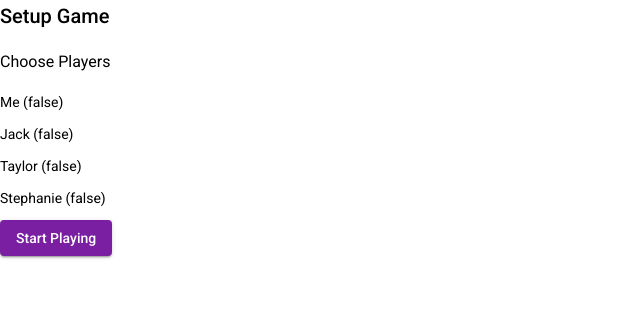
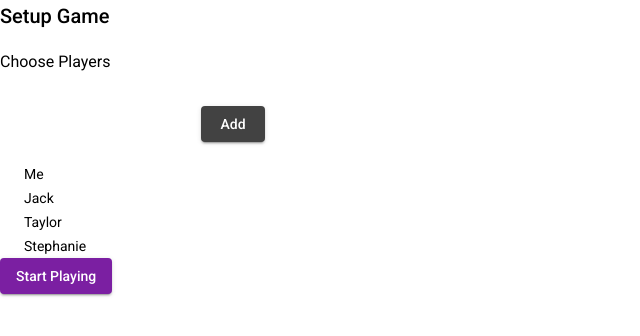
Before and after one commit to tsteelematc/tca-foo-angular-md, an Angular app: page /setup in a window 1280 px wide. Shown: the top 336 px of the page, without its empty margins (0-640 px from the left). Built offline with nearby package versions, Linux system fonts and the light colour scheme.

Commit message:
Got checkboxes and ability to add new players working

```diff
--- a/src/app/app.module.ts
+++ b/src/app/app.module.ts
@@ -11,6 +11,7 @@ import { MatButtonModule } from '@angular/material/button';
 import { MatCheckboxModule } from '@angular/material/checkbox';
 import { MatFormFieldModule } from '@angular/material/form-field';
 import { MatInputModule } from '@angular/material/input';
+import { FormsModule } from '@angular/forms';
 
 @NgModule({
   declarations: [
@@ -26,7 +27,8 @@ import { MatInputModule } from '@angular/material/input';
     MatButtonModule,
     MatCheckboxModule,
     MatFormFieldModule,
-    MatInputModule
+    MatInputModule,
+    FormsModule
   ],
   providers: [],
   bootstrap: [AppComponent]
--- a/src/app/play-game/play-game.component.html
+++ b/src/app/play-game/play-game.component.html
@@ -1,6 +1,11 @@
 <h2>
     Play Game
 </h2>
+<p
+    *ngFor="let p of gameSvc.currentGame.players"
+>
+    {{ p }}
+</p>
 <button
     mat-raised-button
     color="primary"
--- a/src/app/play-game/play-game.component.ts
+++ b/src/app/play-game/play-game.component.ts
@@ -10,7 +10,7 @@ import { gameResult, GameService } from '../game.service';
 export class PlayGameComponent implements OnInit {
 
   constructor(
-    private gameSvc: GameService
+    public gameSvc: GameService
     , private routerSvc: Router
   ) { }
 
--- a/src/app/setup-game/setup-game.component.html
+++ b/src/app/setup-game/setup-game.component.html
@@ -5,12 +5,30 @@
 <h3>
     Choose Players
 </h3>
-
-<p
+<mat-form-field appearance="fill">
+    <mat-label>
+        Enter player name
+    </mat-label>
+    <input
+        matInput
+        [(ngModel)]="newPlayerName"
+    >
+</mat-form-field>
+<button
+    mat-raised-button
+    (click)="addNewPlayer()"
+>
+    Add
+</button>
+<div
     *ngFor="let p of availablePlayers"
 >
-    {{ p.name }} ({{ p.checked.toString() }})
-</p>
+    <mat-checkbox
+        [(ngModel)]="p.checked"
+    >
+        {{ p.name }}
+    </mat-checkbox>
+</div>
 <button
     mat-raised-button
     color="primary"
--- a/src/app/setup-game/setup-game.component.ts
+++ b/src/app/setup-game/setup-game.component.ts
@@ -32,15 +32,24 @@ export class SetupGameComponent implements OnInit {
     // Save players and start timestamp in service.
     this.gameSvc.setCurrentGame({
       start: new Date().toISOString()
-      , players: [
-        this.availablePlayers[0].name
-        , this.availablePlayers[1].name
-        , "Suzzie"
-      ]
+      , players: this.availablePlayers.filter(x => x.checked).map(x => x.name)
     });
 
     // Navigate to play screen.
     this.routerSvc.navigateByUrl("/play");
   };
 
+  newPlayerName = "";
+
+  addNewPlayer = () => {
+    this.availablePlayers = [
+      ...this.availablePlayers
+      , {
+        name: this.newPlayerName
+        , checked: true
+      }
+    ];
+
+    this.newPlayerName = "";
+  };
 }
```
